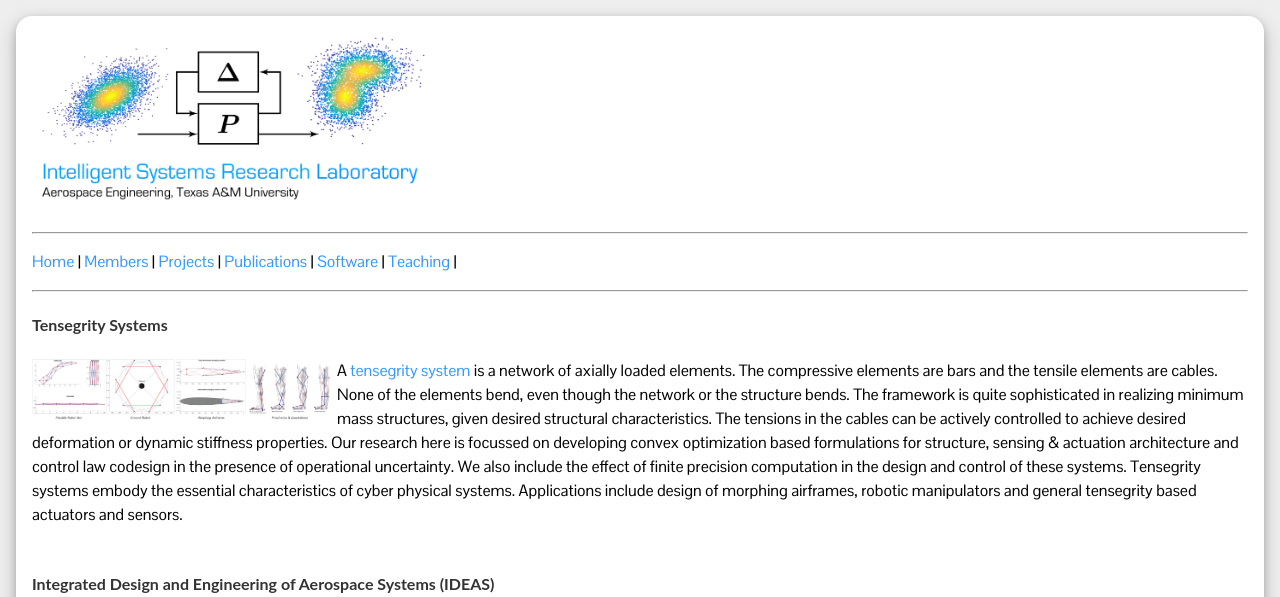
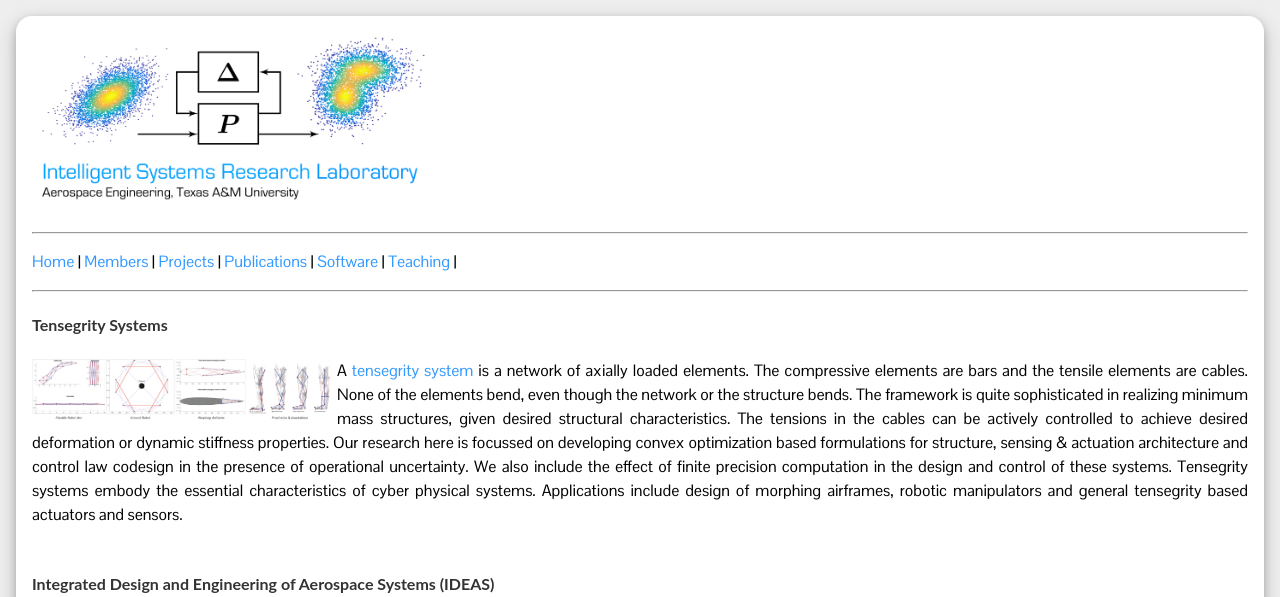
Before and after one commit to isrlab/isrlab.github.io, a Jekyll site: the page built from _pages/research.md, in a window 1280 px wide. Shown: the top 597 px of the page. Built offline with Jekyll 4.4.1, drawn with Linux system fonts in a browser that asks for light colours; our own code applies the rules of GitHub Pages for plain Markdown files; formulas are drawn with MathJax 3; grey boxes are pictures that could not be loaded.

Commit message:
Update uqLab.css

```diff
--- a/css/uqLab.css
+++ b/css/uqLab.css
@@ -32,8 +32,8 @@ body {
 
 div.card {
   box-shadow: 0 4px 8px 0 rgba(0, 0, 0, 0.2), 0 6px 20px 0 rgba(0, 0, 0, 0.19);
-	/* text-align: justify; */
-	/* text-justify: inter-word; */
+	text-align: justify;
+	text-justify: inter-word;
   padding: 1em;
   background-color: #FFF;
 	border-radius: 1em;
```
